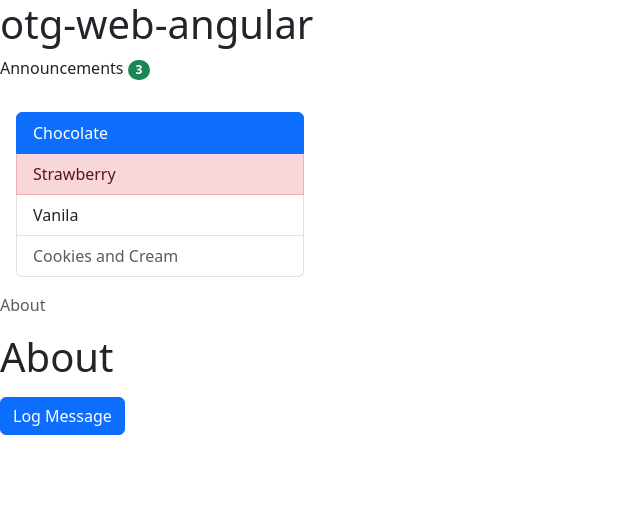
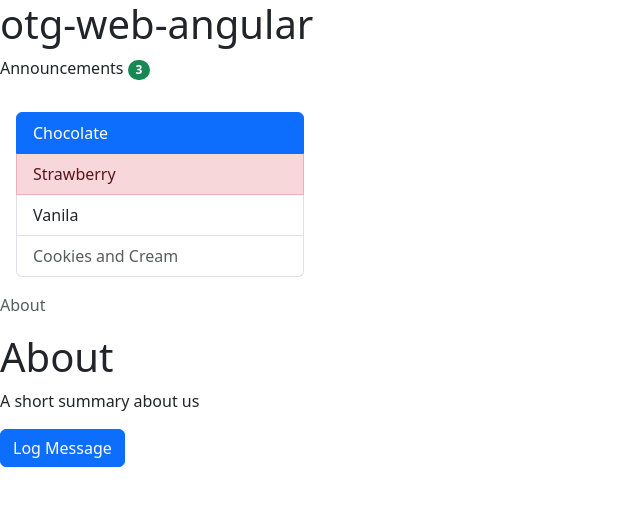
Before and after one commit to lcheunglci/web-on-the-go, an Angular app in the folder otg-web-angular/: page /about in a window 1280 px wide. Shown: the top 506 px of the page, without its empty margins (0-640 px from the left). Built offline with nearby package versions, Linux system fonts and the light colour scheme.

Commit message:
Update about.component.ts

```diff
--- a/otg-web-angular/src/app/page/about/about.component.ts
+++ b/otg-web-angular/src/app/page/about/about.component.ts
@@ -7,5 +7,5 @@ import { Component } from '@angular/core';
   styleUrl: './about.component.scss',
 })
 export class AboutComponent {
-
+  protected readonly content = "A short summary about us";
 }
```
